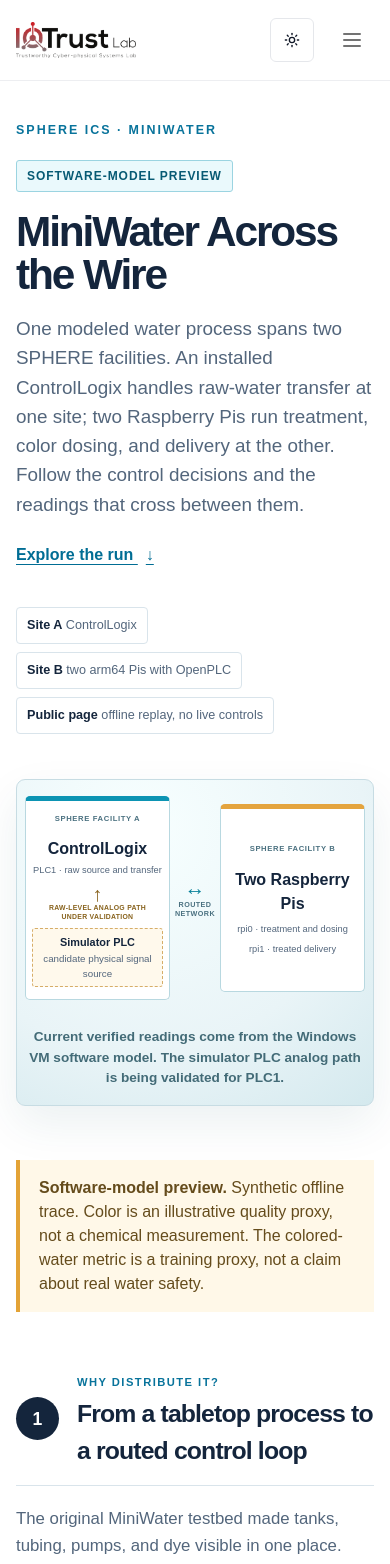
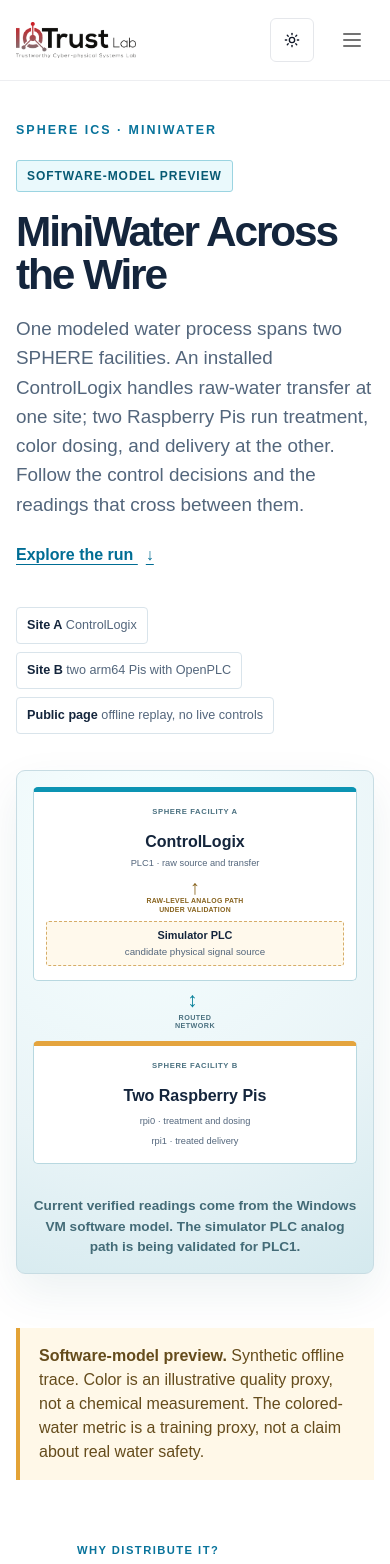
Before and after one commit to iotrustlab/iotrust-web, a Next.js app: page /sphere/miniwater-demo in a window 390 px wide. Shown: the top 1564 px of the page. Built offline with nearby package versions, Linux system fonts and the light colour scheme.

Commit message:
Keep MiniWater architecture readable at narrow widths

```diff
--- a/src/app/sphere/miniwater-demo/replay.module.css
+++ b/src/app/sphere/miniwater-demo/replay.module.css
@@ -11,7 +11,7 @@
   font-family: var(--font-source-sans, Arial, sans-serif);
 }
 .wrap { max-width: 1180px; margin: 0 auto; padding: 0 24px 90px; }
-.hero { display: grid; grid-template-columns: minmax(0, 1.05fr) minmax(0, .95fr); gap: 45px; align-items: center; padding: 72px 0 54px; }
+.hero { display: grid; grid-template-columns: minmax(0, 1fr) minmax(0, 1.2fr); gap: 36px; align-items: center; padding: 72px 0 54px; }
 .eyebrow { color: var(--blue); text-transform: uppercase; letter-spacing: .16em; font-size: .78rem; font-weight: 800; margin: 0 0 20px; }
 .mode { display: inline-block; border: 1px solid #9bd4e1; background: #eaf9fc; border-radius: 3px; color: #075a74; padding: 6px 10px; font-size: .75rem; font-weight: 800; text-transform: uppercase; letter-spacing: .08em; }
 .hero h1 { font-size: clamp(2.6rem, 5vw, 5rem); line-height: 1.02; letter-spacing: -.05em; margin: 18px 0; max-width: 650px; }
@@ -21,8 +21,8 @@
 .heroFacts { display: flex; flex-wrap: wrap; gap: 8px; margin-top: 40px; }
 .heroFacts span { border: 1px solid var(--line); padding: 8px 10px; border-radius: 4px; color: var(--muted); font-size: .79rem; }
 .heroFacts b { color: var(--ink); }
-.heroDiagram { display: grid; grid-template-columns: minmax(0, 1fr) auto minmax(0, 1fr); align-items: center; gap: 10px; min-width: 0; padding: 30px 20px 20px; min-height: 300px; background: radial-gradient(circle at 35% 15%, #f7ffff, #e9f4f7 62%, #d4e9ee); border: 1px solid #c7dce3; border-radius: 9px; box-shadow: 0 18px 45px #0b4a5e14; }
-.siteColumn { display: flex; flex-direction: column; justify-content: center; gap: 6px; min-height: 230px; padding: 17px 14px; text-align: center; background: white; border: 1px solid #b8d8e0; border-top: 5px solid #0c94b3; border-radius: 5px; }
+.heroDiagram { display: grid; box-sizing: border-box; grid-template-columns: minmax(0, 1fr) auto minmax(0, 1fr); align-items: center; gap: 10px; min-width: 0; padding: 30px 20px 20px; min-height: 300px; background: radial-gradient(circle at 35% 15%, #f7ffff, #e9f4f7 62%, #d4e9ee); border: 1px solid #c7dce3; border-radius: 9px; box-shadow: 0 18px 45px #0b4a5e14; }
+.siteColumn { display: flex; flex-direction: column; justify-content: center; gap: 6px; min-width: 0; min-height: 230px; padding: 17px 14px; text-align: center; overflow-wrap: anywhere; background: white; border: 1px solid #b8d8e0; border-top: 5px solid #0c94b3; border-radius: 5px; }
 .siteColumn:nth-of-type(3) { border-top-color: #e4a43e; }
 .siteNode { display: flex; flex-direction: column; gap: 2px; }
 .simulatorRoute { color: #88631e; font-size: .52rem; font-weight: 900; line-height: 1.2; letter-spacing: .04em; }
@@ -193,24 +193,26 @@
 .evidenceCard button { flex: none; }
 .next { line-height: 1.6; color: var(--muted); margin-top: 22px; }
 .next a { color: #006d94; font-weight: 700; }
+@media (max-width: 1200px) {
+  .hero { grid-template-columns: 1fr; padding-top: 40px; }
+  .heroDiagram { width: 100%; max-width: 760px; min-height: 240px; justify-self: center; }
+}
 @media (max-width: 850px) {
-  .hero { grid-template-columns: 1fr; padding-top: 40px; }
-  .heroDiagram { min-height: 240px; }
   .tanks { grid-template-columns: 1fr; }
   .tankBody { justify-content: flex-start; }
 }
 @media (max-width: 620px) {
   .wrap { padding: 0 16px 65px; }
   .hero h1 { font-size: 2.65rem; }
-  .heroDiagram { padding: 16px 8px; gap: 5px; }
-  .siteColumn { padding: 12px 6px; min-height: 188px; }
+  .heroDiagram { grid-template-columns: minmax(0, 1fr); padding: 16px; gap: 10px; }
+  .siteColumn { padding: 14px 12px; min-height: 0; }
   .heroDiagram small { font-size: .48rem; }
   .heroDiagram strong { font-size: 1rem; }
   .siteColumn span { font-size: .58rem; }
   .siteColumn .simulatorRoute { font-size: .43rem; }
   .simulatorNode { padding: 5px 2px; }
   .siteColumn .simulatorNode strong { font-size: .68rem; }
-  .siteLink b { font-size: 1.3rem; }
+  .siteLink b { font-size: 1.3rem; transform: rotate(90deg); }
   .siteLink span { font-size: .45rem; }
   .notice { margin-bottom: 55px; }
   .section { margin-top: 57px; }
--- a/src/app/sphere/miniwater-demo/replay.tsx
+++ b/src/app/sphere/miniwater-demo/replay.tsx
@@ -287,7 +287,7 @@ export function MiniWaterReplay({ bundle }: { bundle: ReplayBundle }) {
         <p className={styles.processLimit}>In this software-only preview, tank 2 fills to about 12 L (80%) before dosing. Tank 3 holds the treated water delivered into it, reaching about 9.75 L (65%) in the nominal replay. These model volumes are not physical measurements or the current live controller profile.</p>
         <div className={styles.signalPath} aria-label="MiniWater signal-source status">
           <div className={styles.signalCurrent}><small>CURRENT VERIFIED SIGNAL PATH</small><strong>Windows software model → controller readings</strong><p>The VM bridge takes commands from the ControlLogix and Pis, advances the three modeled tanks, and returns simulated sensor values. This is the source represented by the public replay.</p></div>
-          <div className={styles.signalPending}><small>HARDWARE PATH UNDER VALIDATION</small><strong>Simulator PLC → ControlLogix inputs</strong><p>The separate simulator controller is being checked as a source for PLC1’s raw-water signals. It is not yet part of this replay or the verified MiniWater loop; the Pi stages remain software modeled.</p></div>
+          <div className={styles.signalPending}><small>HARDWARE PATH UNDER VALIDATION</small><strong>Simulator PLC → ControlLogix raw-level input</strong><p>The separate simulator controller is being checked as a source for PLC1’s raw-water level input. It is not yet part of this replay or the verified MiniWater loop; the Pi stages remain software modeled.</p></div>
         </div>
         <div className={styles.treatmentSequence} aria-label="PLC2 treatment sequence"><span>Tank 2 fills</span><b>→</b><span>Assess reported color</span><b>→</b><span>Timed blue or yellow dose</span><b>→</b><span>Settle and reassess</span><b>→</b><span>Complete handoff</span></div>
         <p className={styles.processLimit}>This treatment is MiniWater’s color-proxy control exercise. It does not model filtration or establish real water safety.</p>
```
